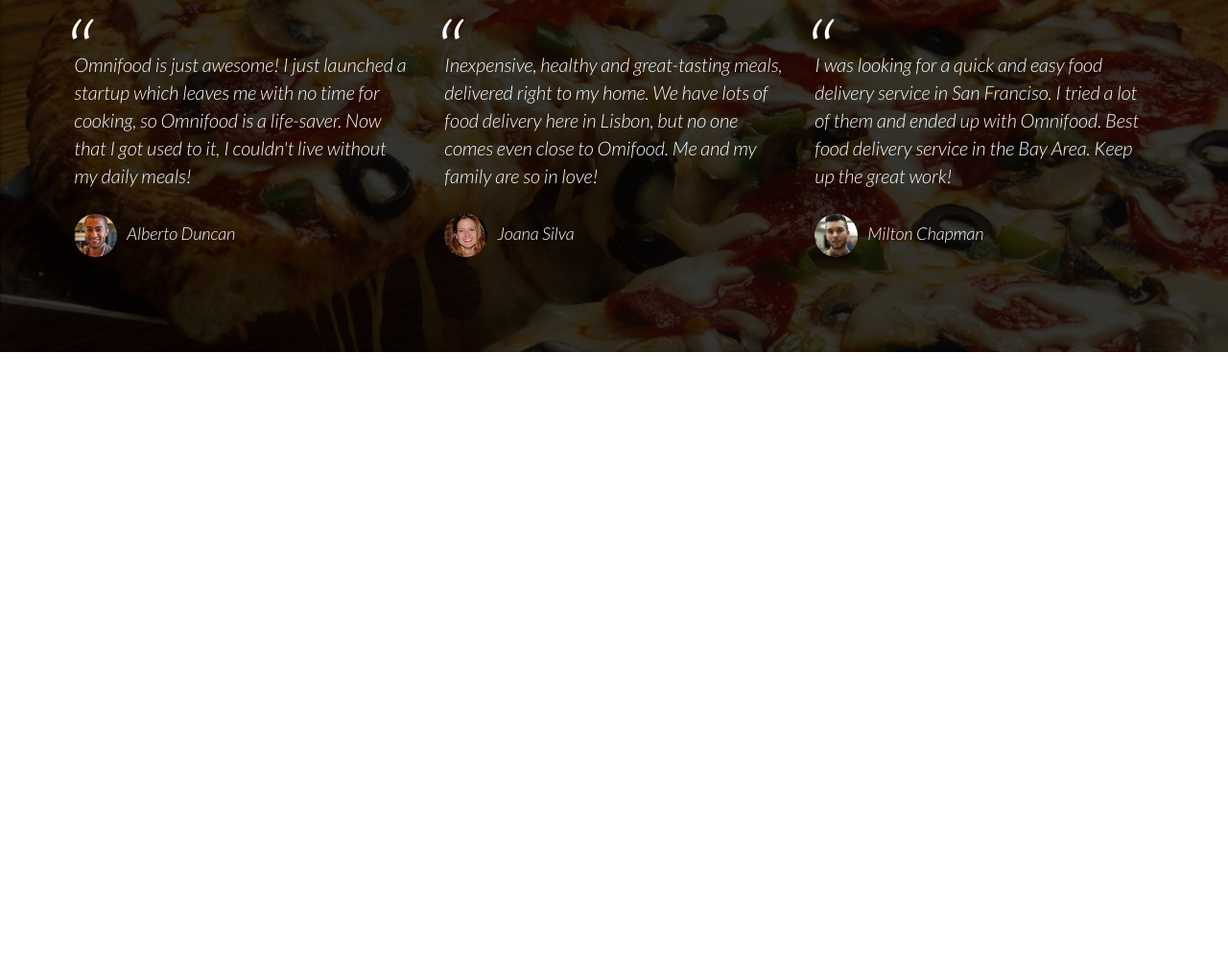
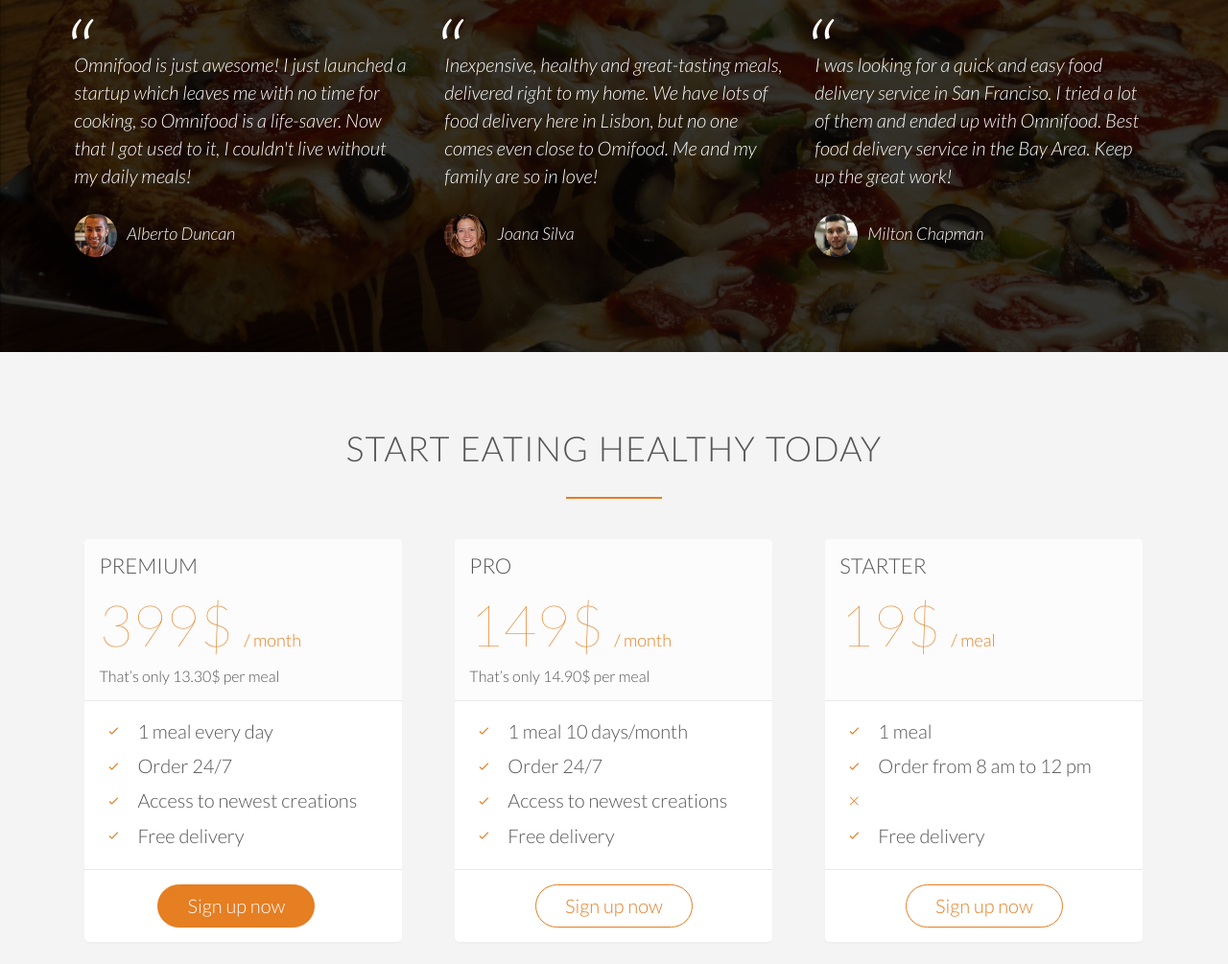
Before and after one commit to sairim/udemy-html5-css-course, a plain HTML site: page omnifood/index.html in a window 1280 px wide. Shown: the part 3537-4542 px from the top of the page at 96% size. Before the commit the page ends 3904 px from the top, so only its background shows below. Drawn offline with Linux system fonts and the light colour scheme; files whose address does not match are found by name.

Commit message:
complete sign up section

```diff
--- a/omnifood/index.html
+++ b/omnifood/index.html
@@ -236,37 +236,78 @@
             </div>
         </section>
 
+        <section class="section-plans">
+                <div class="row">
+                    <h2>Start eating healthy today</h2>
+                </div>
+                <div class="row">
+                    <div class="col span-1-of-3">
+                        <div class="plan-box">
+                            <div>
+                                <h3>Premium</h3>
+                                <p class="plan-price">399$ <span>/ month</span></p>
+                                <p class="plan-price-meal">That’s only 13.30$ per meal</p>
+                            </div>
+                            <div>
+                                <ul>
+                                    <li><i class="ion-ios-checkmark-empty icon-small"></i>1 meal every day</li>
+                                    <li><i class="ion-ios-checkmark-empty icon-small"></i>Order 24/7</li>
+                                    <li><i class="ion-ios-checkmark-empty icon-small"></i>Access to newest creations</li>
+                                    <li><i class="ion-ios-checkmark-empty icon-small"></i>Free delivery</li>
+                                </ul>
+                            </div>
+                            <div>
+                                <a href="#" class="btn btn-full">Sign up now</a>
+                            </div>
+                        </div>
+                    </div>
+                    <div class="col span-1-of-3">
+                        <div class="plan-box">
+                            <div>
+                                <h3>Pro</h3>
+                                <p class="plan-price">149$ <span>/ month</span></p>
+                                <p class="plan-price-meal">That’s only 14.90$ per meal</p>
+                            </div>
+                            <div>
+                                <ul>
+                                    <li><i class="ion-ios-checkmark-empty icon-small"></i>1 meal 10 days/month</li>
+                                    <li><i class="ion-ios-checkmark-empty icon-small"></i>Order 24/7</li>
+                                    <li><i class="ion-ios-checkmark-empty icon-small"></i>Access to newest creations</li>
+                                    <li><i class="ion-ios-checkmark-empty icon-small"></i>Free delivery</li>
+                                </ul>
+                            </div>
+                            <div>
+                                <a href="#" class="btn btn-ghost">Sign up now</a>
+                            </div>
+                        </div>
+                    </div>
+                    <div class="col span-1-of-3">
+                        <div class="plan-box">
+                            <div>
+                                <h3>Starter</h3>
+                                <p class="plan-price">19$ <span>/ meal</span></p>
+                                <p class="plan-price-meal">&nbsp;</p>
+                            </div>
+                            <div>
+                                <ul>
+                                    <li><i class="ion-ios-checkmark-empty icon-small"></i>1 meal</li>
+                                    <li><i class="ion-ios-checkmark-empty icon-small"></i>Order from 8 am to 12 pm</li>
+                                    <li><i class="ion-ios-close-empty icon-small"></i></li>
+                                    <li><i class="ion-ios-checkmark-empty icon-small"></i>Free delivery</li>
+                                </ul>
+                            </div>
+                            <div>
+                                <a href="#" class="btn btn-ghost">Sign up now</a>
+                            </div>
+                        </div>
+                    </div>
+                </div>
+            </section>
+
     </body>
 </html>
 
 <!--
-Section 6: Sign up and pricing plans
-Title: Start eating healthy today
-
-Plan 1: Premium
-399$ per month
-That’s only 13.30$ per meal
-1 meal every day
-Order 24/7
-Access to newest creations
-Free delivery
-
-
-Plan 2: Pro
-149$ per month
-That’s only 14.90$ per meal
-1 meal 10 days/month
-Order 24/7
-Access to newest creations
-Free delivery
-
-
-Plan 3: Starter
-19$ per meal
-1 meal
-Order from 8 am to 12 pm
-Free delivery
-
 Section 7: Contact form
 Title: We're happy to hear from you
 
--- a/omnifood/resources/css/style.css
+++ b/omnifood/resources/css/style.css
@@ -398,3 +398,59 @@
     margin-right: 10px;
     vertical-align: middle;
 }
+
+/* -------------------------------------------------- */
+/* SIGN UP */
+/* -------------------------------------------------- */
+
+.section-plans {
+    background-color: #f4f4f4;
+}
+
+.plan-box {
+    background-color: #fff;
+    border-radius: 5px;
+    width: 90%      ;
+    margin-left: 5%;
+    box-shadow: 0 2px 2px #efefef;
+}
+
+.plan-box div {
+    padding: 15px;
+    border-bottom: 1px solid #e8e8e8;
+}
+
+.plan-box div:first-child {
+    background-color: #fcfcfc;
+    border-top-left-radius: 5px;
+    border-top-right-radius: 5px;
+}
+
+.plan-box div:last-child {
+    text-align: center;
+    border: 0;
+}
+
+.plan-price {
+    font-size: 300%;
+    font-weight: 100;
+    margin-bottom: 10px;
+    color: #e67e22;
+}
+
+.plan-price span {
+    font-size: 30%;
+    font-weight: 300;
+}
+
+.plan-price-meal {
+    font-size: 80%;
+}
+
+.plan-box ul {
+    list-style: none;
+}
+
+.plan-box ul li {
+    padding: 5px 0;
+}
```
